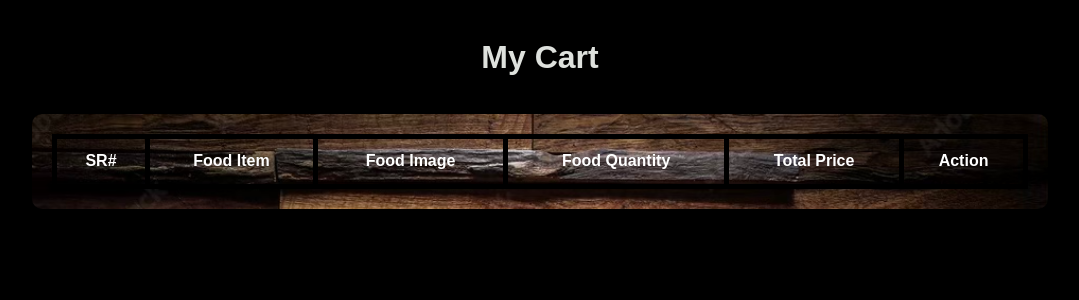
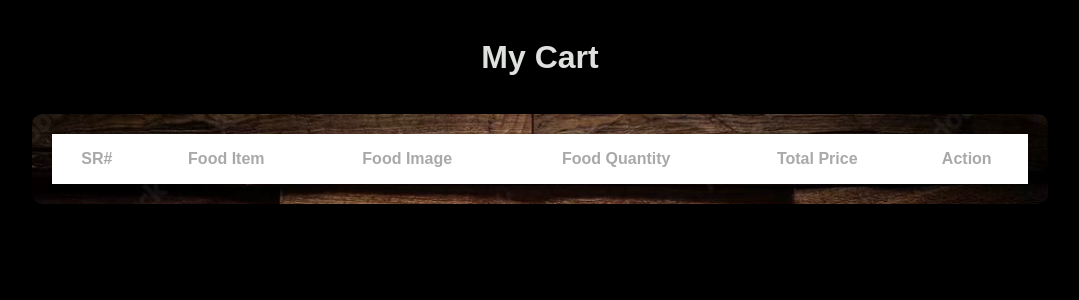
Before and after one commit to ShellYanez/MadeToOrder.github.io, a PHP site: page /cart.php in a window 1280 px wide. Shown: the part 132-432 px from the top of the page, without its empty margins (100-1179 px from the left). Run offline with PHP 8.4, Linux system fonts and the light colour scheme; data that the repository does not hold is empty.

Commit message:
cleaned up and added comments

```diff
--- a/cart.php
+++ b/cart.php
@@ -92,14 +92,21 @@ $itemResult = $con->query($itemQuery);
                             //pull each item
                             if ($itemResult->num_rows > 0) {
                                 while($row = $itemResult->fetch_assoc()) {
-                                    echo"<thead>";
+                                     echo"<thead>";
+                                        //SR#
                                         echo"<th>Filler</th>";
+                                        //name
                                         echo"<th>".$row['name']."</th>";
+                                        //image
                                         echo"<th><div class='food-menu-img'>";
                                             echo "<img class='img-responsive img-curve' src='admin/uploads/".$row['image']."'>";
                                             echo "</div></th>";
+                                        //quantity
                                         echo"<th>".$row['quantity']."</th>";
-                                        echo"<th>".($row['quantity']*$row['price'])."</th>";
+                                        //price
+                                        echo"<th>$".($row['quantity']*$row['price'])."</th>";
+                                        //Action
+                                        echo"<th>Filler</th>";
                                     echo "</thead>";
                                 }
                             }
--- a/style.css
+++ b/style.css
@@ -388,7 +388,12 @@ body {
 
 }
 .cart-items th{
-    border: 5px solid black;
+    color: #a9a9a9;
+
+}
+.cart-items thead{
+    border-radius: 50px;
+    background-color: white;
 }
 
 .table_bottom
@@ -413,7 +418,6 @@ body {
 }
 .update_quantity
 {
-
     padding: 0.5rem;
     margin: 1rem 0;
 }
@@ -428,12 +432,8 @@ body {
     justify-content: space-between;
     padding: 10px 5px;
     border-radius: 5px;
-    color: #2F575D;;
+    color: #2F575D;
     border: none;
-}
-/*for the text color*/
-.cart-items th{
-    color: white;
 }
 
 .food-menu-box-cart thead{
```
